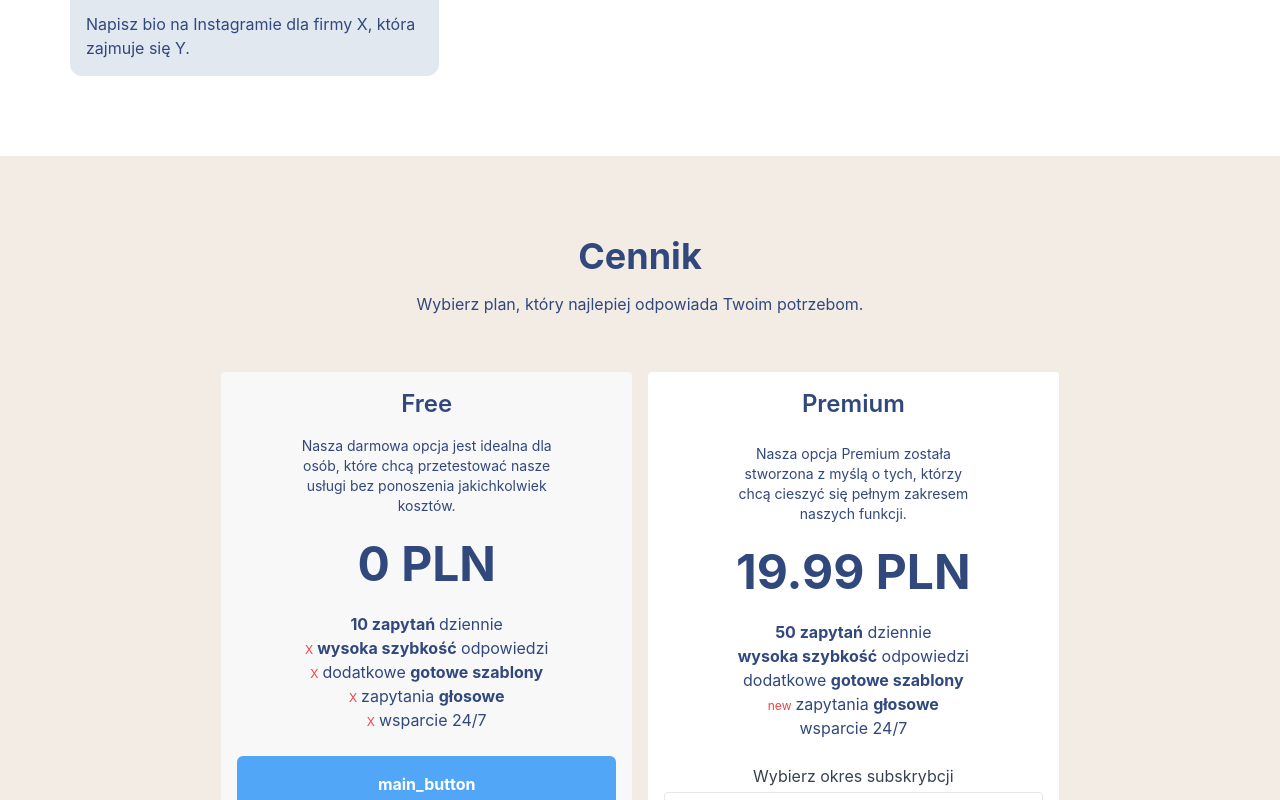
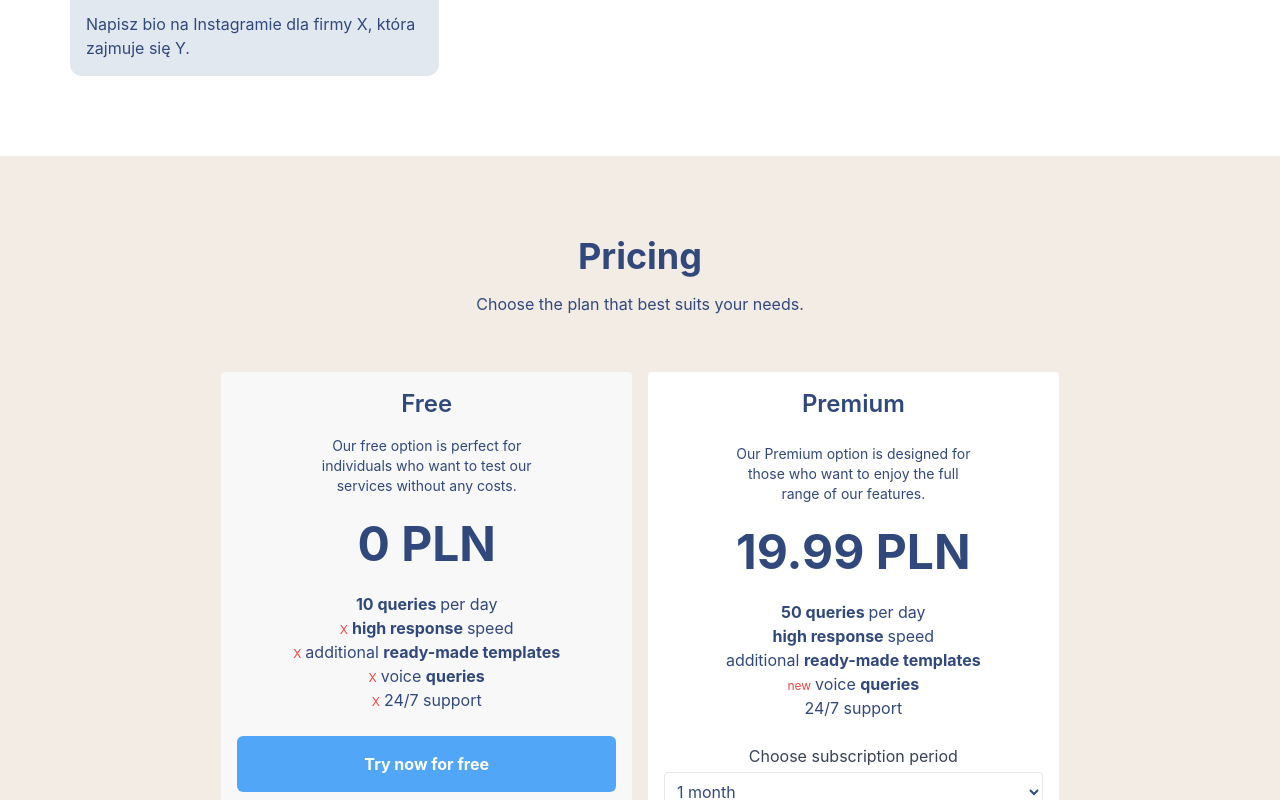
Before and after one commit to shakhorinAlex/gpt-bot-pl, a React (Vite) app: page / in a window 1280 px wide. Shown: the part 2000-2800 px from the top of the page. Built offline with nearby package versions, Linux system fonts and the light colour scheme.

Commit message:
pricing translation

```diff
--- a/src/components/PricingComponent.jsx
+++ b/src/components/PricingComponent.jsx
@@ -33,59 +33,86 @@ function PricingComponent() {
               <span className="font-bold">
                 {t("free_tier.features.ftr_1_bold")}
               </span>{" "}
-              dziennie
+              {t("free_tier.features.ftr_1")}
             </li>
             <li className="before:content-['X'] before:mr-1 before:text-red-500 before:text-xs">
-              <span className="font-bold">wysoka szybkość</span> odpowiedzi
+              <span className="font-bold">
+                {t("free_tier.features.ftr_2_bold")}
+              </span>{" "}
+              {t("free_tier.features.ftr_2")}
             </li>
             <li className="before:content-['X'] before:mr-1 before:text-red-500 before:text-xs">
-              dodatkowe <span className="font-bold">gotowe szablony</span>
+              {t("free_tier.features.ftr_3")}{" "}
+              <span className="font-bold">
+                {t("free_tier.features.ftr_3_bold")}
+              </span>
             </li>
             <li className="before:content-['X'] before:mr-1 before:text-red-500 before:text-xs">
-              zapytania <span className="font-bold">głosowe</span>
+              {t("free_tier.features.ftr_4")}{" "}
+              <span className="font-bold">
+                {t("free_tier.features.ftr_4_bold")}
+              </span>
             </li>
             <li className="before:content-['X'] before:mr-1 before:text-red-500 before:text-xs">
-              wsparcie 24/7
+              {t("free_tier.features.ftr_5")}
             </li>
           </ul>
           <Button />
         </div>
         <div className="flex flex-col bg-white rounded p-4 m-2 lg:w-1/3 relative">
-          {/* <p className="absolute top-[-1.25rem] left-0 w-full bg-blue-950 text-white ">
-            🔥 Najlepszy wybór
-          </p> */}
-          <h2 className="text-2xl font-semibold mb-6">Premium</h2>
+          <h2 className="text-2xl font-semibold mb-6">
+            {t("premium_tier.name")}
+          </h2>
           <p className="text-center px-8 lg:px-16 text-sm mb-6">
-            Nasza opcja Premium została stworzona z myślą o tych, którzy chcą
-            cieszyć się pełnym zakresem naszych funkcji.
+            {t("premium_tier.description")}
           </p>
           <p className="text-5xl font-bold mb-6">{pricing[period]}</p>
           <ul className=" list-inside mb-6">
             <li>
-              <span className="font-bold">50 zapytań</span> dziennie
+              <span className="font-bold">
+                {t("premium_tier.features.ftr_1_bold")}
+              </span>{" "}
+              {t("premium_tier.features.ftr_1")}
             </li>
             <li>
-              <span className="font-bold">wysoka szybkość</span> odpowiedzi
+              <span className="font-bold">
+                {t("premium_tier.features.ftr_2_bold")}
+              </span>{" "}
+              {t("premium_tier.features.ftr_2")}
             </li>
             <li>
-              dodatkowe <span className="font-bold">gotowe szablony</span>
+              {t("premium_tier.features.ftr_3")}{" "}
+              <span className="font-bold">
+                {t("premium_tier.features.ftr_3_bold")}
+              </span>
             </li>
             <li className="before:content-['new'] before:mr-1 before:text-red-500 before:text-xs">
-              zapytania <span className="font-bold">głosowe</span>
+              {t("free_tier.features.ftr_4")}{" "}
+              <span className="font-bold">
+                {t("free_tier.features.ftr_4_bold")}
+              </span>
             </li>
-            <li>wsparcie 24/7</li>
+            <li>{t("free_tier.features.ftr_5")}</li>
           </ul>
           <div className="mb-6">
             <label className="block">
-              <span className="text-gray-700">Wybierz okres subskrybcji</span>
+              <span className="text-gray-700">
+                {t("subscription_period.title")}
+              </span>
               <select
                 className="form-select mt-1 block w-full bg-white border border-gray-200 rounded p-2"
                 value={period}
                 onChange={(e) => setPeriod(e.target.value)}
               >
-                <option value="month">1 miesiąc</option>
-                <option value="2-month">2 miesiące</option>
-                <option value="3-month">3 miesiące</option>
+                <option value="month">
+                  {t("subscription_period.1_month")}
+                </option>
+                <option value="2-month">
+                  {t("subscription_period.2_months")}
+                </option>
+                <option value="3-month">
+                  {t("subscription_period.3_months")}
+                </option>
               </select>
             </label>
           </div>
--- a/src/i18n.js
+++ b/src/i18n.js
@@ -17,7 +17,7 @@ i18n
         translation: plTranslation,
       },
     },
-    lng: "pl",
+    lng: "en",
     interpolation: {
       escapeValue: false,
     },
--- a/src/locales/en/translation.json
+++ b/src/locales/en/translation.json
@@ -10,40 +10,50 @@
         "image": "/images/item1.webp"
     },
 
+
     "pricing_title": "Pricing",
-    "pricing_description": "Choose the option that suits you best",
+    "pricing_description": "Choose the plan that best suits your needs.",
 
-    "pricing": [
-    {
+    "free_tier": {
       "name": "Free",
       "description": "Our free option is perfect for individuals who want to test our services without any costs.",
       "price": "0 PLN",
-      "features": [
-        "10 queries per day",
-        "high response speed",
-        "additional ready-made templates",
-        "voice queries",
-        "24/7 support"
-      ]
+      "features": {
+        "ftr_1_bold": "10 queries ",
+        "ftr_1": "per day",
+        "ftr_2_bold": "high response ",
+        "ftr_2": "speed",
+        "ftr_3": "additional ",
+        "ftr_3_bold": "ready-made templates",
+        "ftr_4": "voice ",
+        "ftr_4_bold": "queries",
+        "ftr_5": "24/7 support"
+      }
     },
-    {
+    "premium_tier": {
       "name": "Premium",
       "description": "Our Premium option is designed for those who want to enjoy the full range of our features.",
       "price": "{pricing[period]}",
-      "features": [
-        "50 queries per day",
-        "high response speed",
-        "additional ready-made templates",
-        "voice queries",
-        "24/7 support"
-      ]
-    }
-  ],
-  "subscriptionPeriods": [
-    "1 month",
-    "2 months",
-    "3 months"
-  ],
+      "features": {
+        "ftr_1_bold": "50 queries ",
+        "ftr_1": "per day",
+        "ftr_2_bold": "high response ",
+        "ftr_2": "speed",
+        "ftr_3": "additional ",
+        "ftr_3_bold": "ready-made templates",
+        "ftr_4": "voice ",
+        "ftr_4_bold": "queries",
+        "ftr_5": "24/7 support"
+      }
+    },
+    "subscription_period": {
+      "title": "Choose subscription period",
+      "1_month": "1 month",
+      "2_months": "2 months",
+      "3_months": "3 months"
+    },
+
+
 
     "start_using_app": "Start using the app now, and within",
     "seven_days_bold": "7 days",
--- a/src/locales/pl/translation.json
+++ b/src/locales/pl/translation.json
@@ -33,20 +33,26 @@
       "name": "Premium",
       "description": "Nasza opcja Premium została stworzona z myślą o tych, którzy chcą cieszyć się pełnym zakresem naszych funkcji.",
       "price": "{pricing[period]}",
-
       "features": {
-        "ftr_1":"50 zapytań dziennie",
-        "ftr_2":"wysoka szybkość odpowiedzi",
-        "ftr_3":"dodatkowe gotowe szablony",
-        "ftr_4":"zapytania głosowe",
+        "ftr_1_bold":"10 zapytań ",
+        "ftr_1": "dziennie",
+        "ftr_2_bold":"wysoka szybkość ",
+        "ftr_2":"odpowiedzi",
+        "ftr_3":"dodatkowe ",
+        "ftr_3_bold":"gotowe szablony",
+        "ftr_4":"zapytania ",
+        "ftr_4_bold":"głosowe",
         "ftr_5":"wsparcie 24/7"
       }
     },
-    "subscriptionPeriods": {
+    "subscription_period": {
+        "title": "Wybierz okres subskrypcji",
         "1_month": "1 miesiąc",
         "2_months": "2 miesiące",
         "3_months": "3 miesiące"
     },
+
+
     "start_using_app": "Zacznij używać aplikacji teraz, a w ciągu",
     "seven_days_bold": "7 dni",
     "see_productivity_increase": "zobaczysz wzrost swojej",
```
